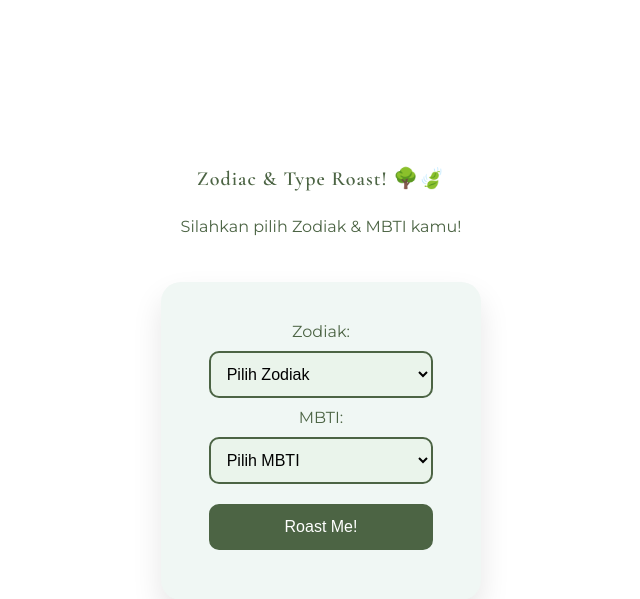
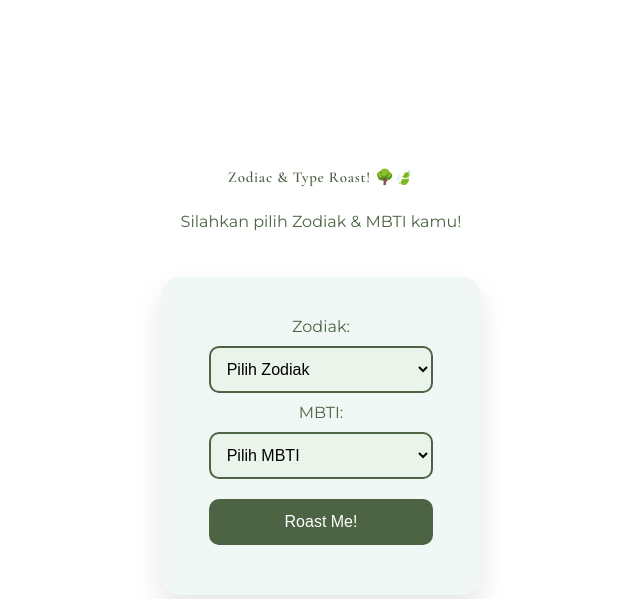
Before and after one commit to 307temporaryredirect/three-web, a Flask app: page / in a window 1280 px wide. Shown: the top 599 px of the page, without its empty margins (319-959 px from the left). Run offline with Flask 3, Linux system fonts and the light colour scheme; some libraries are stand-ins or nearby versions.

Commit message:
Update index.html

```diff
--- a/templates/index.html
+++ b/templates/index.html
@@ -23,7 +23,7 @@
 h1 {
   font-family: 'Cormorant Garamond', serif;
   color: #4c6444;
-  font-size: 20px;
+  font-size: 15px;
   font-weight: 600;
   margin-bottom: 10px;
   letter-spacing: 0.05em;
```
